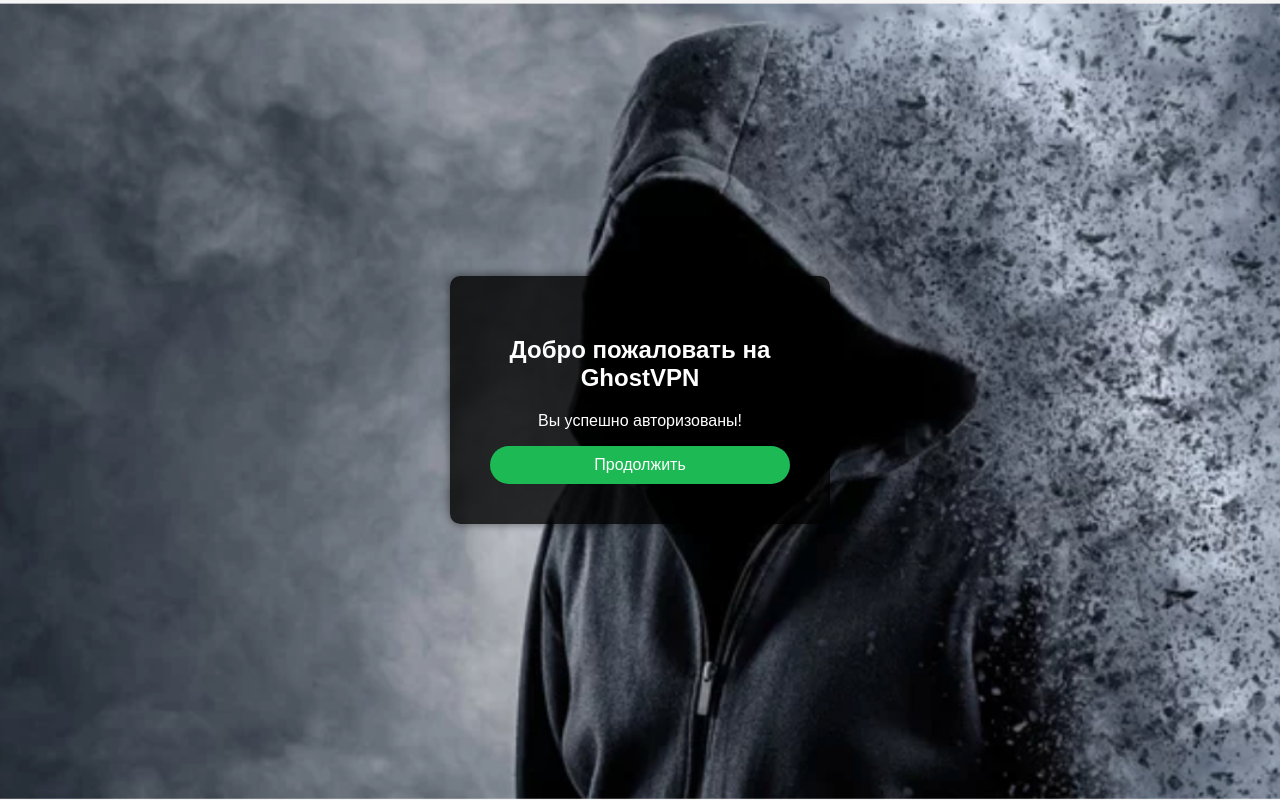
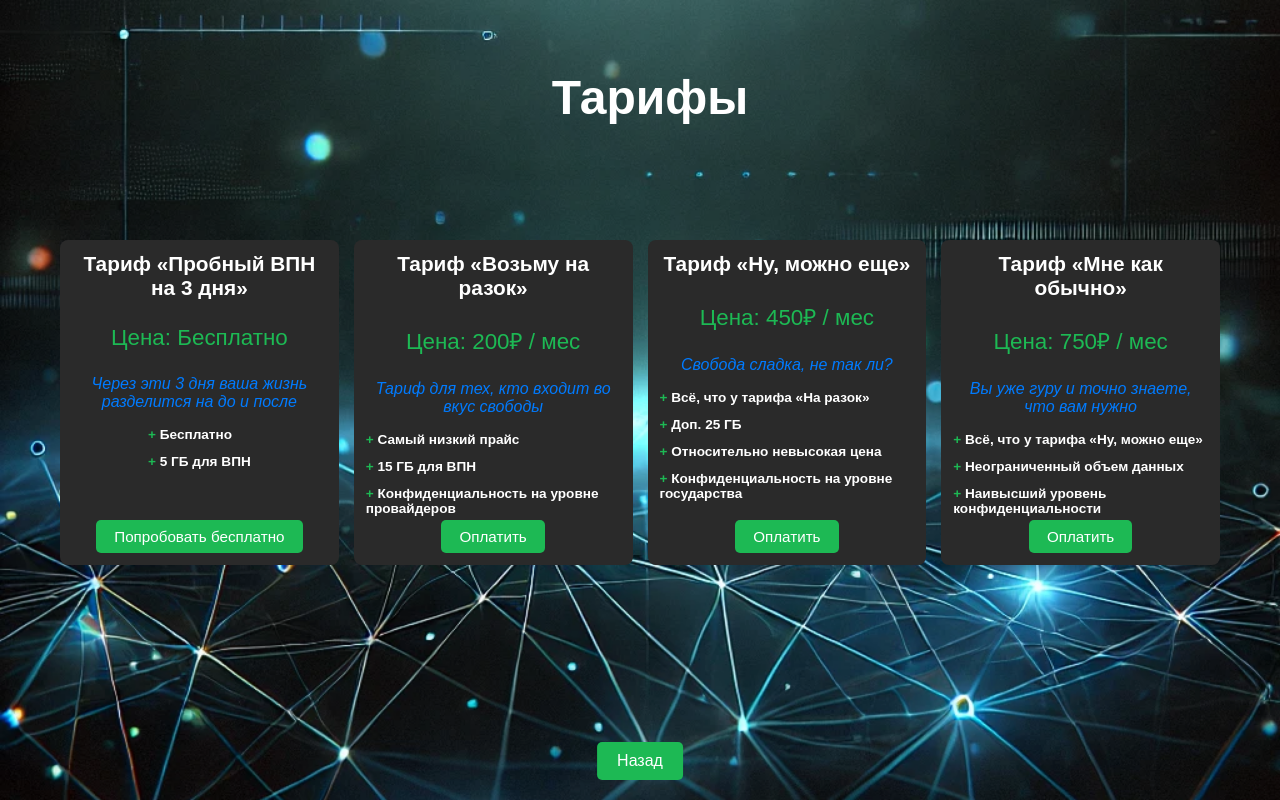
Before and after one commit to Pro100kir2/ghost-vpn, a Flask app: page /home in a window 1280 px wide. Run offline with Flask 3, Linux system fonts and the light colour scheme; the visitor is signed in with stand-in values (Sample User, id 1); some libraries are stand-ins or nearby versions.

Commit message:
new tariff

```diff
--- a/templates/home.html
+++ b/templates/home.html
@@ -1,21 +1,9 @@
 <!DOCTYPE html>
-<html lang="en">
+<html lang="ru">
 <head>
   <meta charset="UTF-8">
   <meta name="viewport" content="width=device-width, initial-scale=1.0">
-  <title>GhostVPN - Главная</title>
-  <link rel="icon" href="/static/images/favicon1.png" type="image/png">
-  <link rel="icon" href="/static/images/favicon-32x32.png" sizes="32x32" type="image/png">
-  <link rel="icon" href="/static/images/favicon-16x16.png" sizes="16x16" type="image/png">
-
-  <!-- Большие иконки для Android и iOS -->
-  <link rel="apple-touch-icon" href="/static/images/apple-touch-icon-180x180.png" sizes="180x180">
-  <link rel="icon" href="/static/images/icon-192x192.png" sizes="192x192" type="image/png">
-  <link rel="icon" href="/static/images/icon-512x512.png" sizes="512x512" type="image/png">
-
-  <!-- Иконка для Windows (favicon.ico) -->
-  <link rel="shortcut icon" href="/static/images/favicon.ico" type="image/x-icon">
-  <!-- Встроенные стили -->
+  <title>Тарифы</title>
   <style>
     /* Общие стили */
     body {
@@ -24,69 +12,227 @@
       background-color: #121212;
       color: #e0e0e0;
       display: flex;
-      justify-content: center;
+      flex-direction: column;
       align-items: center;
-      height: 100vh;
+      min-height: 100vh;
+      overflow-x: hidden;
     }
 
+    /* Hero секция */
     .hero {
-      background: url('../static/images/hooded-man.jpg') no-repeat center center / cover;
+      background: url('../static/images/home-fon.png') no-repeat center center / cover;
       color: #fff;
+      width: 100%;
       height: 100vh;
-      width: 100%;
       display: flex;
       flex-direction: column;
       align-items: center;
-      justify-content: center;
+      justify-content: flex-start;
       position: relative;
-      padding: 20px;
-      box-sizing: border-box;
+      margin: 0;
     }
 
-    .form-container {
-      background-color: rgba(0, 0, 0, 0.8);
-      padding: 40px;
-      border-radius: 10px;
-      box-shadow: 0 0 10px rgba(0, 0, 0, 0.5);
-      width: 300px;
+    /* Заголовок */
+    .header {
+      width: 100%;
+      padding: 10px;
       text-align: center;
+      color: #fff;
+      font-size: 2rem;
+      position: absolute;
+      top: 20px;
+      left: 0;
     }
 
-    h2 {
-      margin-bottom: 20px;
+    /* Стили для тарифов */
+    .tariffs {
+      display: flex;
+      flex-wrap: wrap;
+      justify-content: center;
+      gap: 15px;
+      padding: 40px 20px;
+      width: 100%;
+      max-width: 1200px;
+      box-sizing: border-box;
+      margin-top: 200px;
+      margin-bottom: 100px;
     }
 
-    .nav-buttons {
+    .tariff-card {
+      background-color: #2a2a2a;
+      color: #fff;
+      padding: 12px;
+      border-radius: 8px;
+      flex: 1 1 calc(22% - 15px);
+      max-width: 280px;
+      box-sizing: border-box;
+      text-align: center;
       display: flex;
       flex-direction: column;
-      gap: 10px;
+      align-items: center;
+      justify-content: space-between;
+      transition: all 0.3s ease;
     }
 
-    .btn {
+    .tariff-card h2 {
+      margin-top: 0;
+      font-size: 1.3em;
+    }
+
+    .price {
+      font-size: 1.4em;
+      color: #1db954;
+      margin: 8px 0;
+    }
+
+    .slogan {
+      font-style: italic;
+      color: #007bff;
+      margin-bottom: 12px;
+    }
+
+    .features {
+      list-style: none;
+      padding: 0;
+      margin: 0;
+      display: flex;
+      flex-direction: column;
+      gap: 4px;
+      text-align: left;
+      font-weight: bold;
+    }
+
+    .features li {
+      margin: 4px 0;
+      font-size: 0.85em;
+    }
+
+    .features li::before {
+      content: "+ ";
+      color: #1db954;
+      font-weight: bold;
+    }
+
+    .pay-button {
       background-color: #1db954;
       color: #fff;
-      padding: 10px;
+      padding: 8px 18px;
       border: none;
-      border-radius: 50px;
+      border-radius: 5px;
       cursor: pointer;
+      font-size: 0.95em;
       text-decoration: none;
-      display: inline-block;
+      transition: background-color 0.3s ease;
+      margin-top: auto;
     }
 
-    .btn:hover {
-      background-color: #1a8a3b;
+    .pay-button:hover {
+      background-color: #17a148;
+    }
+
+    /* Кнопка назад */
+    .back-button {
+      position: fixed;
+      bottom: 20px;
+      left: 50%;
+      transform: translateX(-50%);
+      background-color: #1db954;
+      color: #fff;
+      padding: 10px 20px;
+      border: none;
+      border-radius: 5px;
+      cursor: pointer;
+      font-size: 1em;
+      text-decoration: none;
+      transition: background-color 0.3s ease;
+    }
+
+    .back-button:hover {
+      background-color: #17a148;
+    }
+
+    /* Адаптивные стили */
+    @media (max-width: 1200px) {
+      .tariff-card {
+        flex: 1 1 calc(33.33% - 15px); /* Три карточки в ряду */
+      }
+    }
+
+    @media (max-width: 800px) {
+      .tariff-card {
+        flex: 1 1 calc(50% - 15px); /* Две карточки в ряду */
+      }
+    }
+
+    @media (max-width: 500px) {
+      .tariff-card {
+        flex: 1 1 100%; /* Одна карточка в ряду */
+      }
     }
   </style>
 </head>
 <body>
   <section class="hero">
-    <div class="form-container">
-      <h2>Добро пожаловать на GhostVPN</h2>
-      <p>Вы успешно авторизованы!</p>
-      <div class="nav-buttons">
-      <a href="./profile" class="btn">Продолжить</a>
+    <header class="header">
+      <h1>Тарифы</h1>
+    </header>
+
+    <section class="tariffs">
+      <!-- Тариф 1 -->
+      <div class="tariff-card">
+        <h2>Тариф «Пробный ВПН на 3 дня»</h2>
+        <p class="price">Цена: Бесплатно</p>
+        <p class="slogan">Через эти 3 дня ваша жизнь разделится на до и после</p>
+        <ul class="features">
+          <li>Бесплатно</li>
+          <li>5 ГБ для ВПН</li>
+        </ul>
+        <a href="/pay/free-trial" class="pay-button">Попробовать бесплатно</a>
       </div>
-    </div>
+
+      <!-- Тариф 2 -->
+      <div class="tariff-card">
+        <h2>Тариф «Возьму на разок»</h2>
+        <p class="price">Цена: 200₽ / мес</p>
+        <p class="slogan">Тариф для тех, кто входит во вкус свободы</p>
+        <ul class="features">
+          <li>Самый низкий прайс</li>
+          <li>15 ГБ для ВПН</li>
+          <li>Конфиденциальность на уровне провайдеров</li>
+        </ul>
+        <a href="/pay/single-month" class="pay-button">Оплатить</a>
+      </div>
+
+      <!-- Тариф 3 -->
+      <div class="tariff-card">
+        <h2>Тариф «Ну, можно еще»</h2>
+        <p class="price">Цена: 450₽ / мес</p>
+        <p class="slogan">Свобода сладка, не так ли?</p>
+        <ul class="features">
+          <li>Всё, что у тарифа «На разок»</li>
+          <li>Доп. 25 ГБ</li>
+          <li>Относительно невысокая цена</li>
+          <li>Конфиденциальность на уровне государства</li>
+        </ul>
+        <a href="/pay/more-vpn" class="pay-button">Оплатить</a>
+      </div>
+
+      <!-- Тариф 4 -->
+      <div class="tariff-card">
+        <h2>Тариф «Мне как обычно»</h2>
+        <p class="price">Цена: 750₽ / мес</p>
+        <p class="slogan">Вы уже гуру и точно знаете, что вам нужно</p>
+        <ul class="features">
+          <li>Всё, что у тарифа «Ну, можно еще»</li>
+          <li>Неограниченный объем данных</li>
+          <li>Наивысший уровень конфиденциальности</li>
+        </ul>
+        <a href="/pay/usual" class="pay-button">Оплатить</a>
+      </div>
+    </section>
   </section>
+
+  <!-- Кнопка назад -->
+  <a href="/profile" class="back-button">Назад</a>
 </body>
 </html>
```
Also changed, not shown: templates/tariff.html (+63 -51 lines).
